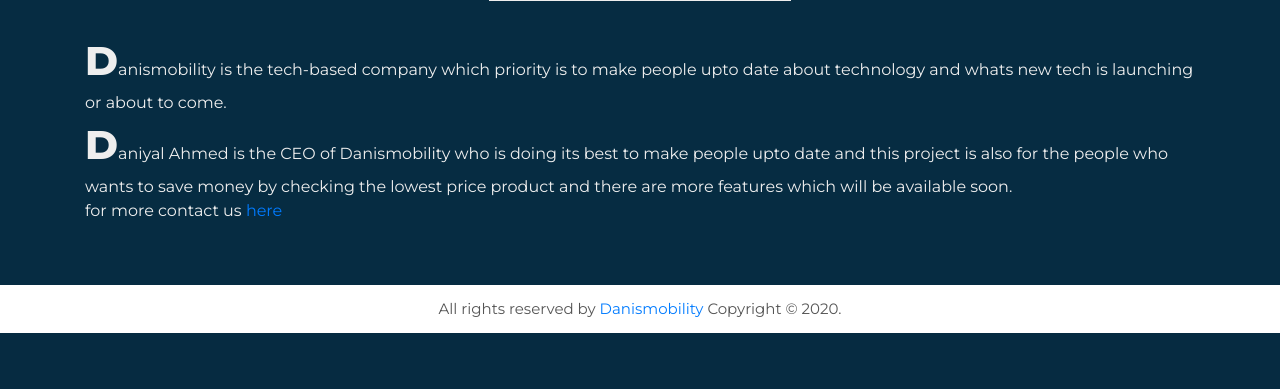
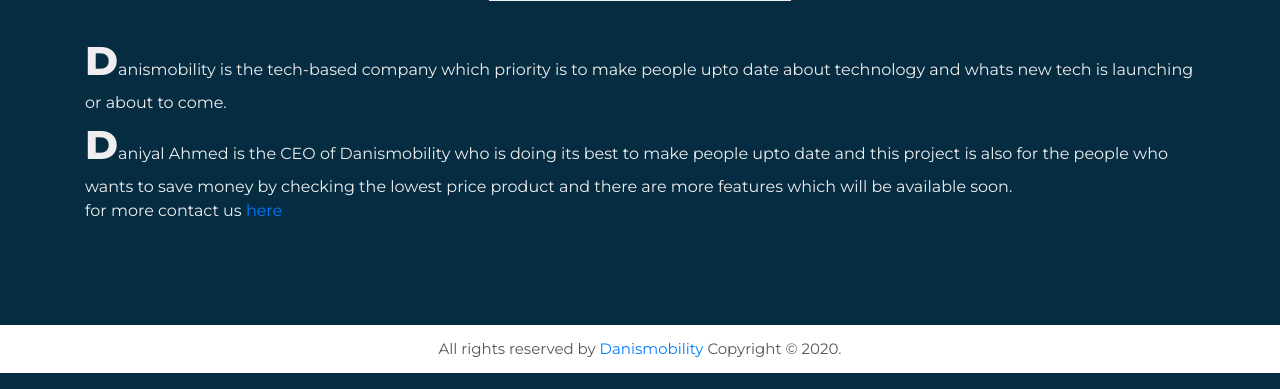
Before and after one commit to whodanyalahmed/OLXScraper, a Django app: page /about in a window 1280 px wide. Shown: the part 499-888 px from the top of the page. Before the commit the page ends 832 px from the top, so only its background shows below. Run offline with Django 3.2, Linux system fonts and the light colour scheme; parts of the project's set-up code (start-up, migrations or seed data) failed here and were passed over; some libraries are stand-ins or nearby versions.

Commit message:
footer margin bottom removed

```diff
--- a/hasnain/settings.py
+++ b/hasnain/settings.py
@@ -23,7 +23,7 @@ BASE_DIR = os.path.dirname(os.path.dirname(os.path.abspath(__file__)))
 SECRET_KEY = 'e8$yd-h5qw_acpl$ixf0t(@=n6q7x#poj(0%)e0gj6dert7jh='
 
 # SECURITY WARNING: don't run with debug turned on in production!
-DEBUG = False
+DEBUG = True
 
 ALLOWED_HOSTS = ["http://olxscrapeer.herokuapp.com/","*"]
 
--- a/scraper/static/css/main.css
+++ b/scraper/static/css/main.css
@@ -50,7 +50,6 @@ footer{
     bottom:0px;
     height: 3rem;
     padding-top:13px;
-    margin-bottom:-20px;
 }
 
 
@@ -124,3 +123,10 @@ nav{
       color:#eee;
       background:rgba(85, 85, 85, 0.657);
   }
+
+  /* @media only screen and (max-width: 1500px) {
+    footer {
+      margin-bottom:-20px;
+      color:rgb(231, 7, 231);
+    }
+  } */
--- a/scraper/templates/about.html
+++ b/scraper/templates/about.html
@@ -20,7 +20,7 @@ intonew(4);
     Our mission is to give people choices to go with either low or high.
     </span>
     </h2>
-    <p style="padding-bottom:90px;">
+    <p style="padding-bottom:150px;">
         <br>
         <a href="https://danismobility.blogspot.com" target="_blank" id="danismobility"><span id="cap">D</span>anismobility</a> is the tech-based company which priority is to make people upto date about technology and whats new tech is launching or about to come.
         <br><a href="https://www.instagram.com/whodanyalahmed" target="_blank" id="danismobility"><span id="cap">D</span>aniyal Ahmed</a> is the CEO of Danismobility who is doing its best to make people upto date and this project is also for the people who wants to save money by checking the lowest price product and there are more features which will be available soon.
```
